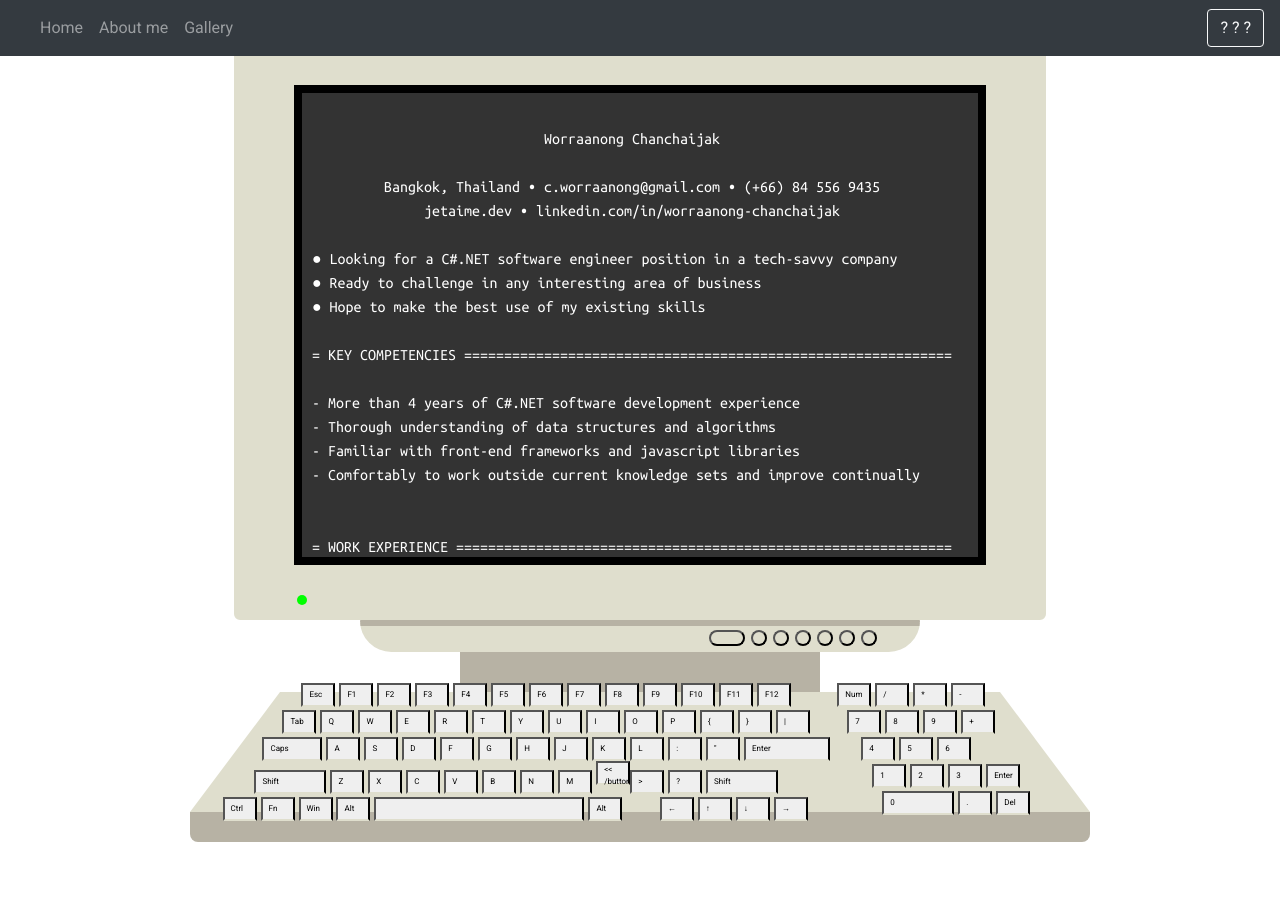
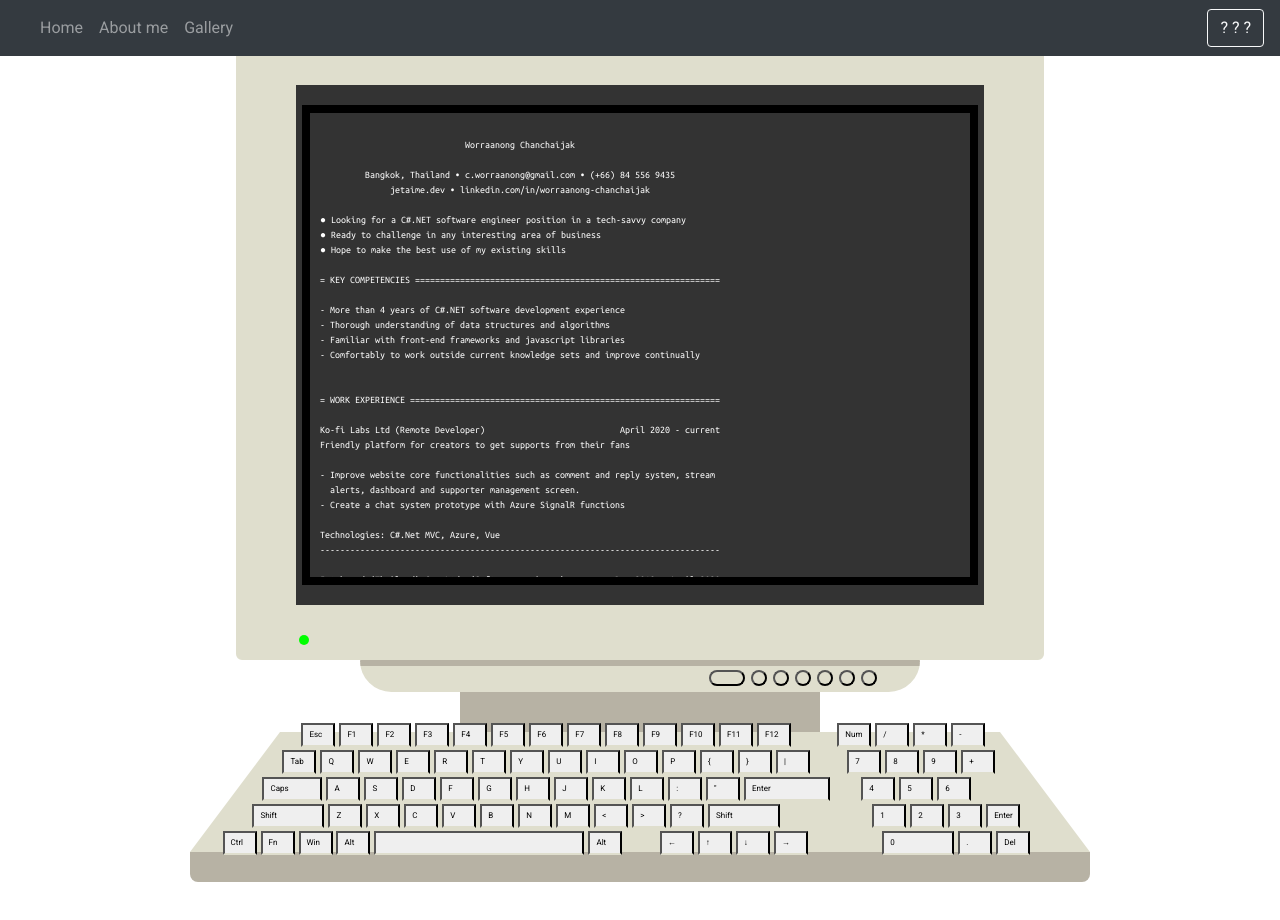
Before and after one commit to worraanong/worraanong.github.io, a plain HTML site: page resume-80.html in a window 1280 px wide. Before the commit the page ends 882 px from the top, so only its background shows below. Drawn offline with nearby package versions, Linux system fonts and the light colour scheme.

Commit message:
80 mobile resize

```diff
--- a/resume-80.html
+++ b/resume-80.html
@@ -42,6 +42,14 @@
             display: none;
         }
 
+        .inner {
+            margin: 20px 6px;
+        }
+
+        .text-code {
+            font-size: 10px;
+        }
+
         @media (min-width: 600px) {
             pre {
                 white-space: pre-wrap;
@@ -70,7 +78,6 @@
             .inner {
                 height: 480px;
                 border: 8px solid #000;
-
                 overflow-y: scroll;
             }
 
@@ -264,11 +271,10 @@
                     <button class="key">B</button>
                     <button class="key">N</button>
                     <button class="key">M</button>
-                    <button class="key">
-                        << /button>
-                            <button class="key">></button>
-                            <button class="key">?</button>
-                            <button class="key" style="width: 72px; margin-right: -30px">Shift</button>
+                    <button class="key">&lt;</button>
+                    <button class="key">></button>
+                    <button class="key">?</button>
+                    <button class="key" style="width: 72px; margin-right: -30px">Shift</button>
                 </div>
 
                 <div class="row">
```
